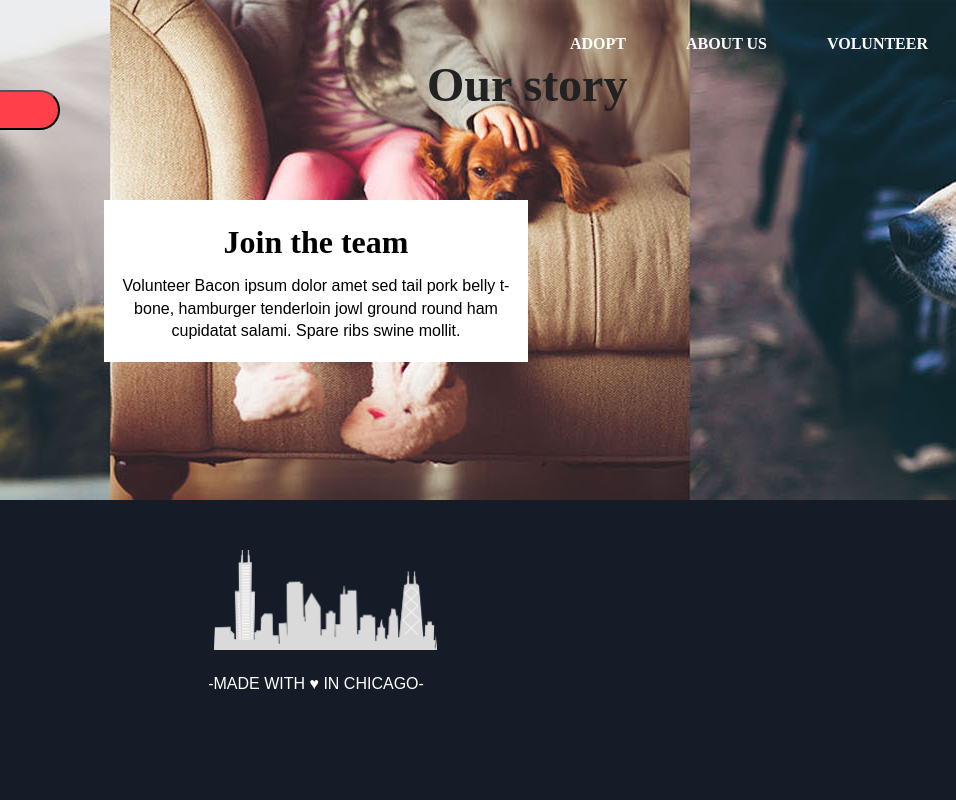
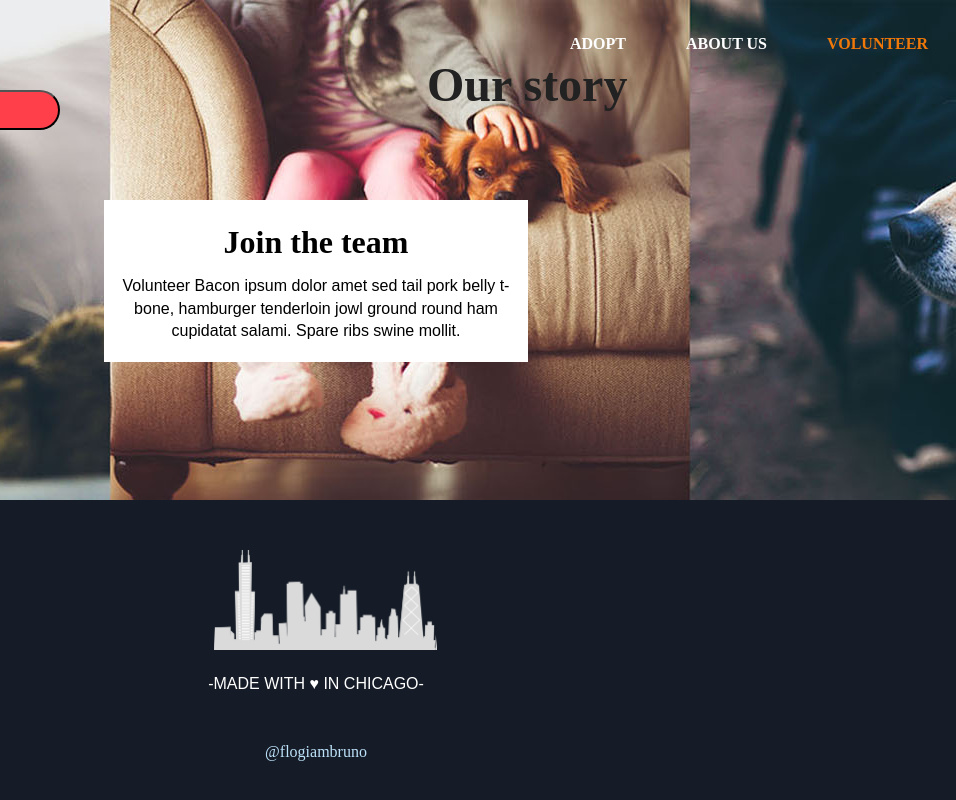
Before and after one commit to fgiambruno/FEWD-FINAL-PROJECT, a plain HTML site: page index.html in a window 1280 px wide. Both pictures are taken after a click on the link "VOLUNTEER". Shown: the part 2456-3256 px from the top of the page, 324-1280 px from the left. Drawn offline with Linux system fonts and the light colour scheme; files whose address does not match are found by name.

Commit message:
active tab, tab active on click and when scrolling, footer fixed

```diff
--- a/css/main.css
+++ b/css/main.css
@@ -94,6 +94,9 @@ nav li a {
     color: yellow;
     overflow: hidden;
 }*/
+.activeTabs {
+  color: rgb(239,120,9);
+}
 
 .tabs a:hover{
   color: rgb(255,198,34);
@@ -382,7 +385,13 @@ footer {
 footer p{
   color: #ffffff;
   text-align: center;
+}
 
+footer h2 {
+  font-size: 1em;
+  color: rgb(190,226,250);
+  font-family: "Lucida Sans Typewriter";
+  font-weight: 300;
 }
 /*footer img*/
 .skyline{
@@ -397,17 +406,17 @@ footer p{
   font-size: 1em;
 }
 
-.footerLinks img{
+/*.footerLinks img{
   display: inline-block;
   height: 50px;
-  /*align-items: center;*/
+
   float: left;
-  /*margin-left: 200px;*/
+
   padding-left: 100px;
   padding-right: 10px;
   padding-top: 30px;
 }
-
+*/
 
 /*--------------------------------------*/
 /*-------------RESPONSIVE---------------*/
--- a/index.html
+++ b/index.html
@@ -24,10 +24,11 @@
             <nav>
                 <a href="#topDiv"><img src="img/logo.png"></a>
                 <ul>
-                    <li class="tabs"><a href="#volunteer">VOLUNTEER</a></li>
-                    <li class="tabs"><a href="#about">ABOUT US</a></li>
+
+                    <li id="voluteerItem" class="tabs"><a href="#volunteer">VOLUNTEER</a></li>
+                    <li id="aboutUsItem" class="tabs"><a href="#about">ABOUT US</a></li>
                     <!-- <li><a href="#donate">Donate</a></li> -->
-                    <li class="tabs"><a href="#adopt">ADOPT</a></li>
+                    <li id="adoptItem" class="tabs"><a href="#adopt">ADOPT</a></li>
                 </ul>
             </nav>
             </div>
@@ -111,14 +112,15 @@
             ga('create','UA-XXXXX-X','auto');ga('send','pageview');
         </script> -->
         <footer>
-            <ul class="footerLinks">
+            <!-- <ul class="footerLinks">
                 <li img src="img/facebook.png"></li>
                 <li img src="img/twitter.png"></li>
                 <li img src="img/linkedin.png"></li>
-            </ul>
+            </ul> -->
             <img src="img/skyline-two.png" class="skyline" id="imgCircle" alt="Skyline">
             <!-- <img src="img/skyline-two.png" alt="Chicago"> -->
             <p>-MADE WITH &#x02665 IN CHICAGO-</p>
+            <h2>@flogiambruno</h2>
         </footer>
     </body>
 </html>
--- a/js/main.js
+++ b/js/main.js
@@ -1,12 +1,25 @@
 $(window).scroll(function() {
     var scroll = $(window).scrollTop();
 
-    if (scroll >= 700) {
-        console.log('works')
+    $(".tabs").children().removeClass("activeTabs");
+    if (scroll >= 2200) {
         $("nav").addClass("scrolling");
+        $("#voluteerItem").children().addClass("activeTabs");
+    }else {
+      if (scroll >= 1500) {
+        $("nav").addClass("scrolling");
+        $("#aboutUsItem").children().addClass("activeTabs");
     } else {
+      if (scroll >= 700) {
+        $("nav").addClass("scrolling");
+        $("#adoptItem").children().addClass("activeTabs");
+      } else {
         $("nav").removeClass("scrolling");
+      }
     }
+  }
+
+
 });
 
 var tickerIterations = 0;
@@ -27,6 +40,10 @@ $(document).ready(function() {
       function() {
       $("#thanksMessage").hide();
     });
+   $(".tabs").click(function() {
+      $(".tabs").children().removeClass("activeTabs");
+      $(this).children().addClass("activeTabs");
+   });
 });
 
 
```
